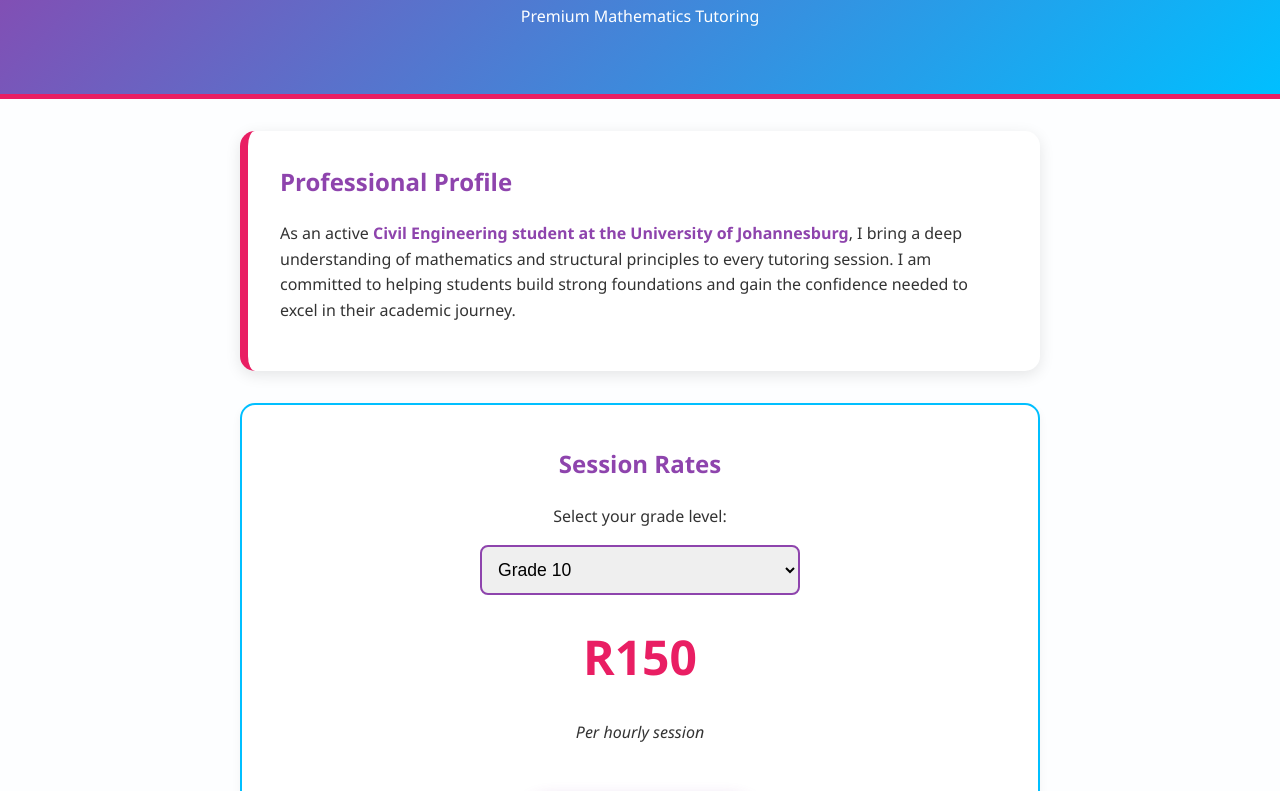
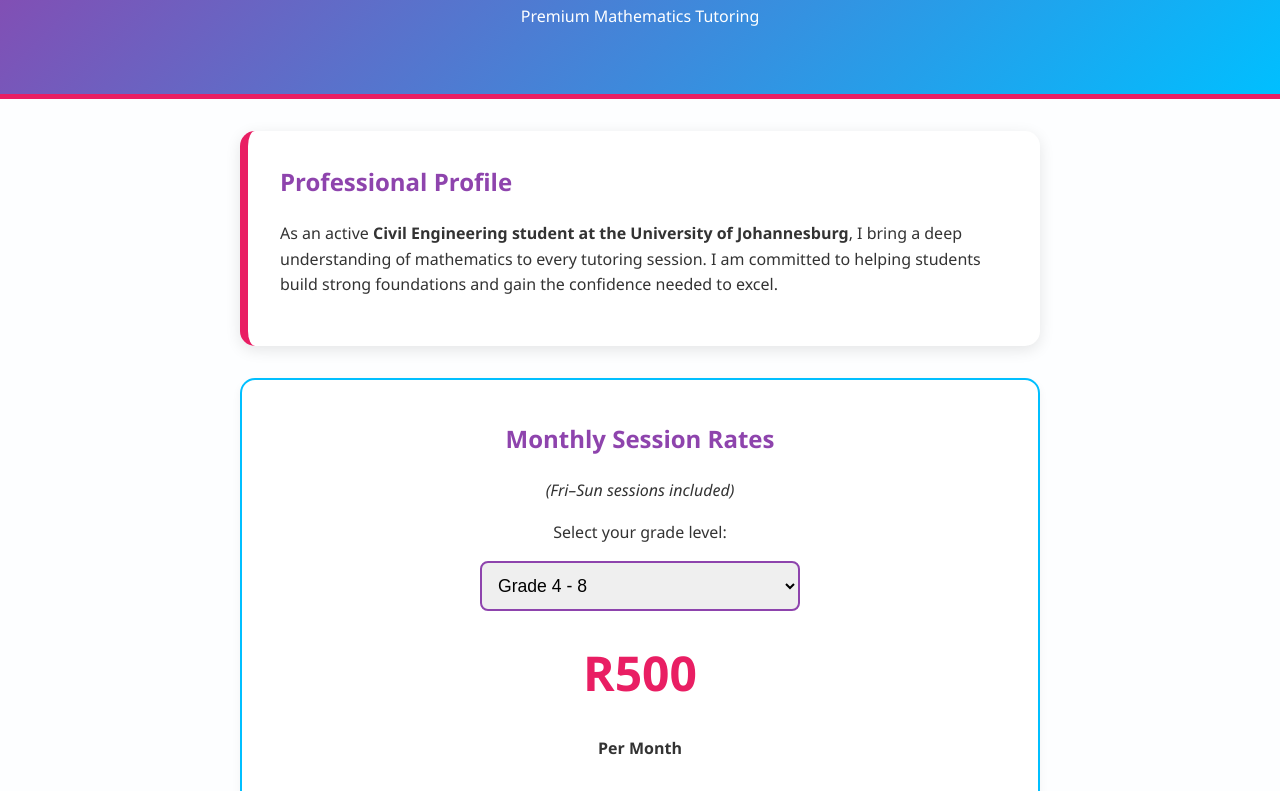
Before and after one commit to mendys-mark/mendys-mark, a plain HTML site: page index.html in a window 1280 px wide. Shown: the part 138-929 px from the top of the page. Drawn offline with Linux system fonts and the light colour scheme.

Commit message:
Update index.html

```diff
--- a/index.html
+++ b/index.html
@@ -101,10 +101,6 @@
             font-size: 0.9rem;
             color: #888;
         }
-
-        strong {
-            color: var(--primary-purple);
-        }
     </style>
 </head>
 <body>
@@ -119,24 +115,27 @@
         <h2>Professional Profile</h2>
         <p>
             As an active <strong>Civil Engineering student at the University of Johannesburg</strong>,
-            I bring a deep understanding of mathematics and structural principles to every tutoring session.
-            I am committed to helping students build strong foundations and gain the confidence needed to excel in their academic journey.
+            I bring a deep understanding of mathematics to every tutoring session.
+            I am committed to helping students build strong foundations and gain the confidence needed to excel.
         </p>
     </section>
 
     <section class="pricing-card">
-        <h2>Session Rates</h2>
+        <h2>Monthly Session Rates</h2>
+        <p><em>(Fri–Sun sessions included)</em></p>
         <p>Select your grade level:</p>
         <select id="gradeSelect" onchange="updatePrice()">
-            <option value="150">Grade 10</option>
-            <option value="175">Grade 11</option>
-            <option value="200">Grade 12</option>
+            <option value="500">Grade 4 - 8</option>
+            <option value="600">Grade 9</option>
+            <option value="700">Grade 10</option>
+            <option value="800">Grade 11</option>
+            <option value="800">Grade 12</option>
         </select>
 
-        <div class="price-tag">R<span id="priceDisplay">150</span></div>
-        <p><em>Per hourly session</em></p>
+        <div class="price-tag">R<span id="priceDisplay">500</span></div>
+        <p><strong>Per Month</strong></p>
 
-        <a href="PASTE_LINK_HERE" class="btn-booking">Schedule a Session</a>
+        <a href="PASTE_LINK_HERE" class="btn-booking">Schedule Now</a>
     </section>
 </div>
 
```
